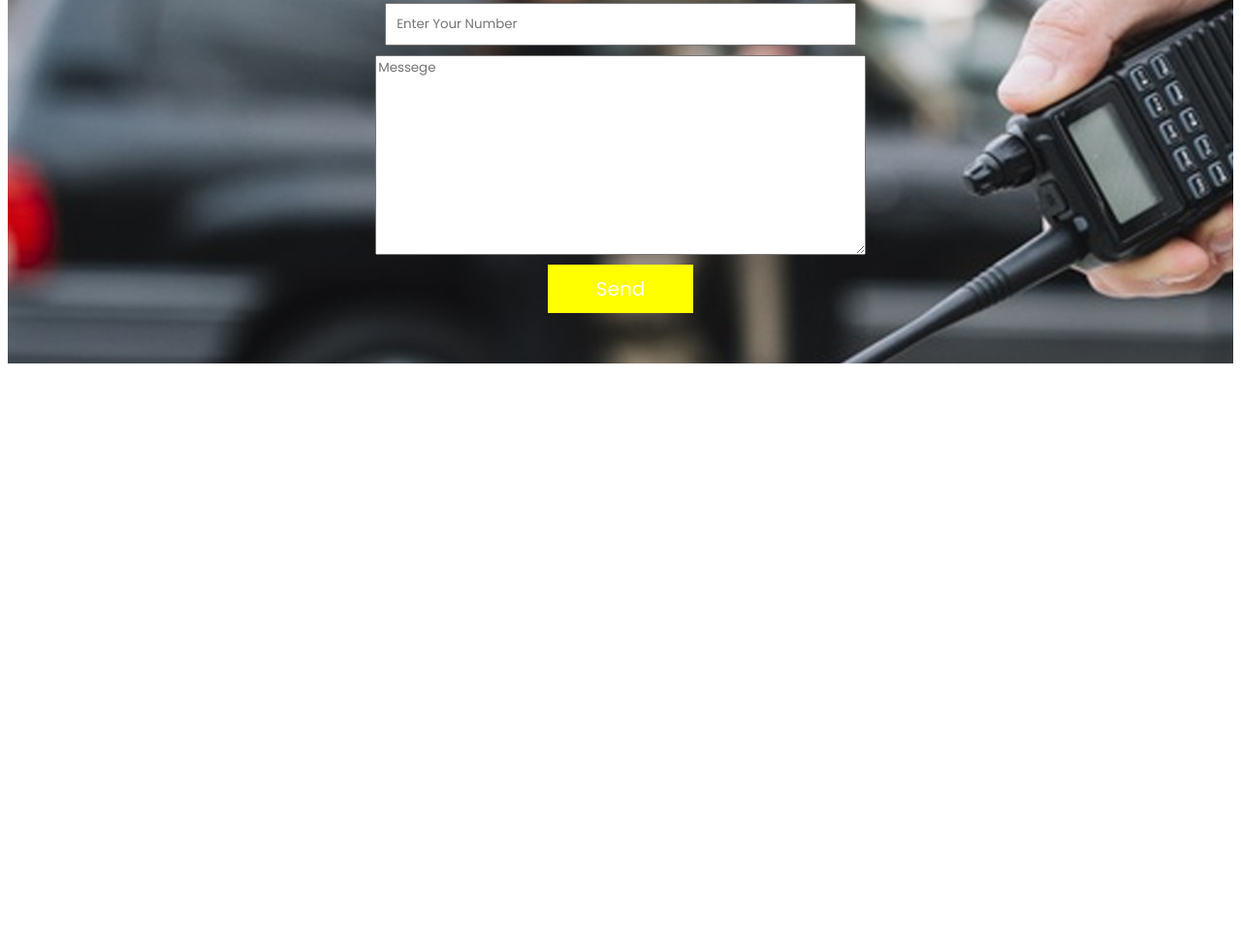
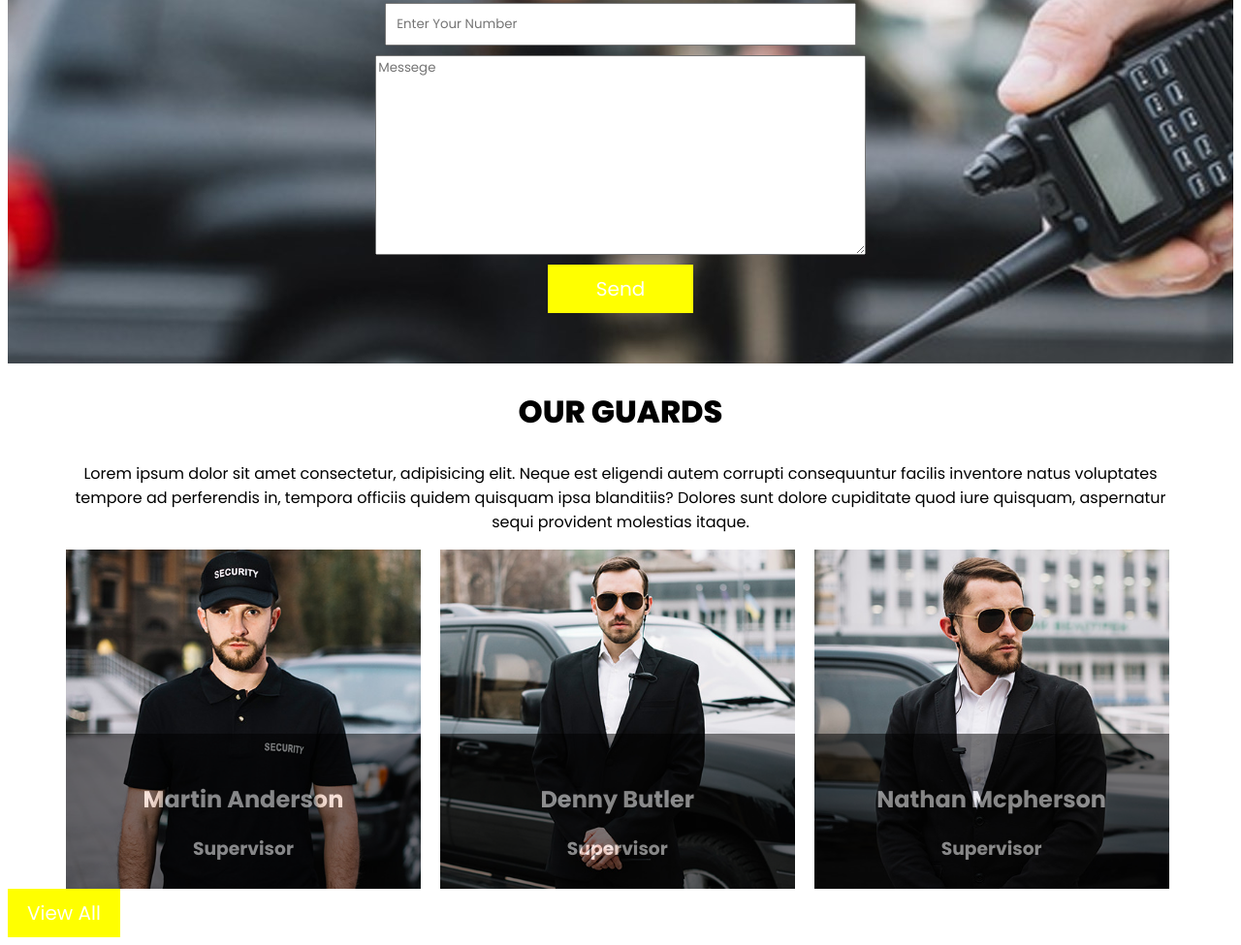
Before and after one commit to mehedihasan2061/guarder-mission, a plain HTML site: page index.html in a window 1280 px wide. Shown: the part 2343-3318 px from the top of the page at 97% size. Before the commit the page ends 2726 px from the top, so only its background shows below. Drawn offline with Linux system fonts and the light colour scheme.

Commit message:
gurder added

```diff
--- a/css/styles.css
+++ b/css/styles.css
@@ -127,3 +127,60 @@
   color: yellow;
   border: 1px solid yellow;
 }
+.gurder-text{
+  width: 90%;
+  margin: 0 auto;
+
+}
+.gurder-title {
+  text-align: center;
+  font-size: 2rem;
+  font-weight: 800;
+}
+
+.gurder-detail {
+  text-align: center;
+
+}
+.gurder-section{
+  display: grid;
+  grid-template-columns: repeat(3,1fr);
+  margin-left: 60px;
+  gap: 20px;
+  width: 90%;
+}
+.gurder1{
+  background-image: url(./../images/t1.jpg);
+  background-repeat: no-repeat;
+  height: 350px;
+  background-size: 100%;
+}
+.gurder2{
+  background-image: url(./../images/t2.jpg);
+  background-repeat: no-repeat;
+  height: 350px;
+  background-size: 100%;
+}
+.gurder3{
+  background-image: url(./../images/t3.jpg);
+    background-repeat: no-repeat;
+    height: 350px;
+    background-size: 100%;
+}
+.gurder-info {
+  height: 100px;
+  background-color: black;
+  opacity: 0.5;
+  margin-top: 190px;
+  color: white;
+  text-align: center;
+  padding: 30px;
+}
+.gurder-btn{
+  background-color: yellow;
+    color: white;
+    font-size: 20px;
+    border: none;
+    padding: 10px 20px;
+
+}
--- a/index.html
+++ b/index.html
@@ -112,23 +112,65 @@
         </div>
       </section>
 
-
       <!-- background input field  -->
 
       <div>
         <div class="background-input">
-
-            <form class="input-field">
-              <h1 class="input-title">GET IN TOUCH</h1>
-                <input type="text" placeholder="Enter Name">
-                <input type="email" name="" id="" placeholder="Enter Your Email">
-                <input type="number" name="" id="" placeholder="Enter Your Number">
-                <textarea  name="" id="" cols="10" rows="10" placeholder="Messege"></textarea>
-                <button class="input-btn">Send</button>
-            </form>
+          <form class="input-field">
+            <h1 class="input-title">GET IN TOUCH</h1>
+            <input type="text" placeholder="Enter Name" />
+            <input type="email" name="" id="" placeholder="Enter Your Email" />
+            <input
+              type="number"
+              name=""
+              id=""
+              placeholder="Enter Your Number"
+            />
+            <textarea
+              name=""
+              id=""
+              cols="10"
+              rows="10"
+              placeholder="Messege"
+            ></textarea>
+            <button class="input-btn">Send</button>
+          </form>
         </div>
       </div>
 
+      <section>
+        <div class="gurder-text">
+          <h1 class="gurder-title">OUR GUARDS</h1>
+          <p class="gurder-detail">
+            Lorem ipsum dolor sit amet consectetur, adipisicing elit. Neque est
+            eligendi autem corrupti consequuntur facilis inventore natus
+            voluptates tempore ad perferendis in, tempora officiis quidem
+            quisquam ipsa blanditiis? Dolores sunt dolore cupiditate quod iure
+            quisquam, aspernatur sequi provident molestias itaque.
+          </p>
+        </div>
+        <div class="gurder-section">
+          <div class="gurder1">
+            <div class="gurder-info">
+              <h2>Martin Anderson</h2>
+              <h3>Supervisor</h3>
+            </div>
+          </div>
+          <div class="gurder2">
+            <div class="gurder-info">
+              <h2>Denny Butler</h2>
+              <h3>Supervisor</h3>
+            </div>
+          </div>
+          <div class="gurder3">
+            <div class="gurder-info">
+              <h2>Nathan Mcpherson</h2>
+              <h3>Supervisor</h3>
+            </div>
+          </div>
+        </div>
+        <button class="gurder-btn">View All</button>
+      </section>
     </main>
   </body>
 </html>
```
